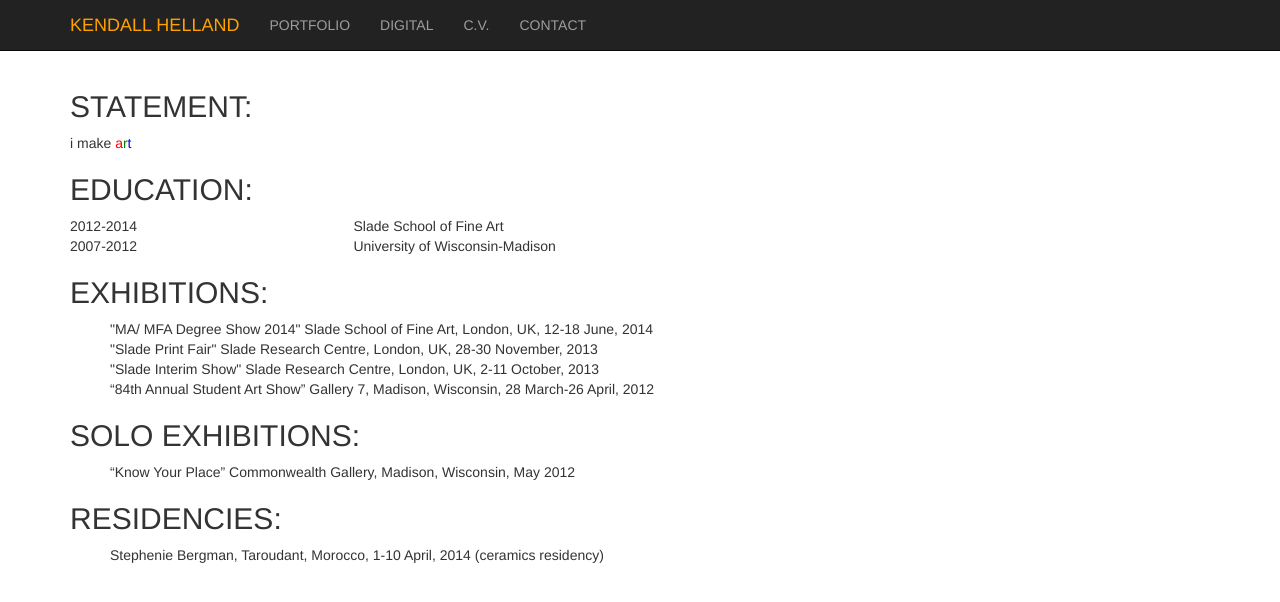
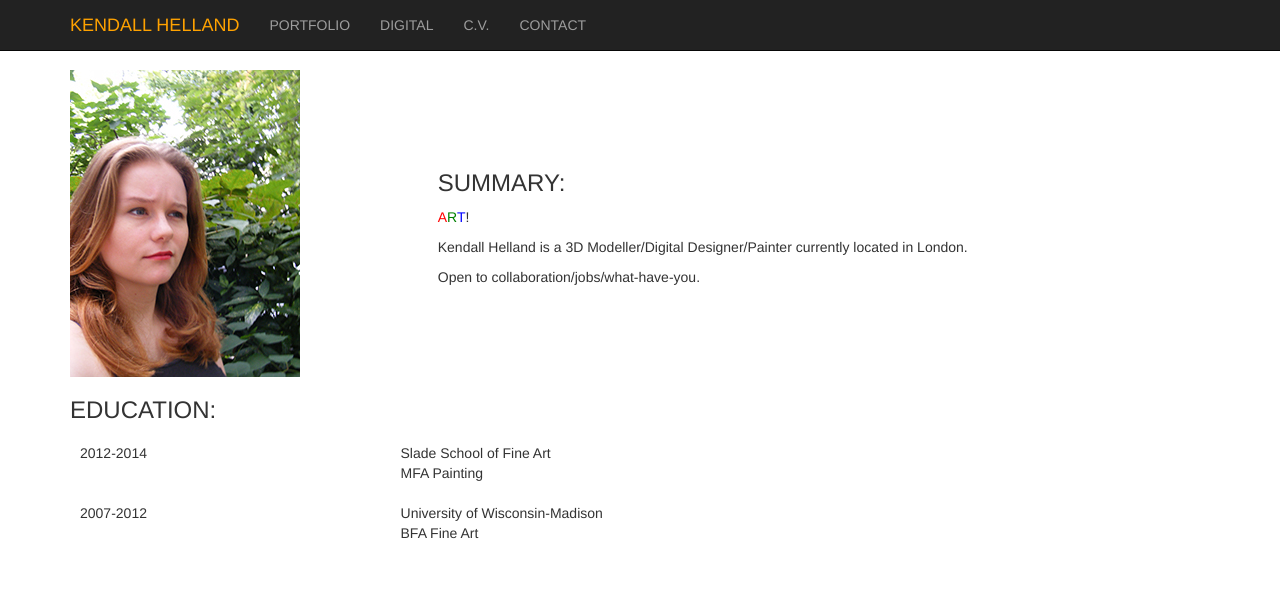
Before and after one commit to kendallhelland/kendallhelland.github.io, a plain HTML site: page cv.html in a window 1280 px wide. Drawn offline with Linux system fonts and the light colour scheme.

Commit message:
CV update 1
add pic, simplify info

```diff
--- a/cv.html
+++ b/cv.html
@@ -78,45 +78,40 @@
     </nav>
 
     <!-- Page Content -->
-    <div class="container">
+<div class="container">
 
-               <table style="width:100%";"margin:20px">
-<p><h2>STATEMENT:</h2></p>
-<p> i make <span style="color:red">a</span><span style="color:green">r</span><span style="color:blue">t</span></p>
+<table style="width:100%";"margin:30px">
+  <tr>
+      <td>
+        <a href="http://kendallhelland.com/photos/self.jpg"><img src="photos/self.jpg" alt="Tree" style="width:198;height:264;"/></a>
+      </td>
+      <td style="padding-left: 40px;"><p><h3>SUMMARY:</h3></p>
+        <p>
+        <span style="color:red">A</span><span style="color:green">R</span><span style="color:blue">T</span>!
+        </p>
+        <p>
+        Kendall Helland is a 3D Modeller/Digital Designer/Painter currently located in London.
+        </p>
+        <p>
+        Open to collaboration/jobs/what-have-you.
+        </p>
+      </td>
+   </tr>
+</table>
 
-<p><h2>EDUCATION:</h2></p>
-
+<p><h3>EDUCATION:</h3></p>
 <div>
+  <table style="width:100%";>
   <tr>
-    <td>2012-2014</td>
-    <td>Slade School of Fine Art</td>
+    <td style="vertical-align:top;padding: 10px">2012-2014</td>
+    <td style="vertical-align:top;padding: 10px">Slade School of Fine Art<br>MFA Painting</td>
   </tr>
   <tr>
-    <td>2007-2012</td>
-    <td>University of Wisconsin-Madison</td>
+    <td style="vertical-align:top;padding: 10px">2007-2012</td>
+    <td style="vertical-align:top;padding: 10px">University of Wisconsin-Madison <br>BFA Fine Art</td>
   </tr>
   </div>
 </table>
-<div class="list">
-<h2>EXHIBITIONS:</h2>
-
-<ul style="list-style-type:none">
-  <li>"MA/ MFA Degree Show 2014" Slade School of Fine Art, London, UK, 12-18 June, 2014</li>
-  <li>"Slade Print Fair" Slade Research Centre, London, UK, 28-30 November, 2013</li>
-  <li>"Slade Interim Show" Slade Research Centre, London, UK, 2-11 October, 2013</li>
-  <li>“84th Annual Student Art Show” Gallery 7, Madison, Wisconsin, 28 March-26 April, 2012</li>
-</ul>
-
-<h2>SOLO EXHIBITIONS:</h2>
-<ul style="list-style-type:none">
-  <li>“Know Your Place” Commonwealth Gallery, Madison, Wisconsin, May 2012</li>
-</ul>
-
-<h2>RESIDENCIES:</h2>
-
-<ul style="list-style-type:none">
-  <li>Stephenie Bergman, Taroudant, Morocco, 1-10 April, 2014 (ceramics residency)</li>
-</ul>
 
 </div>
 
```
Also changed, not shown: photos/self.jpg (added).
